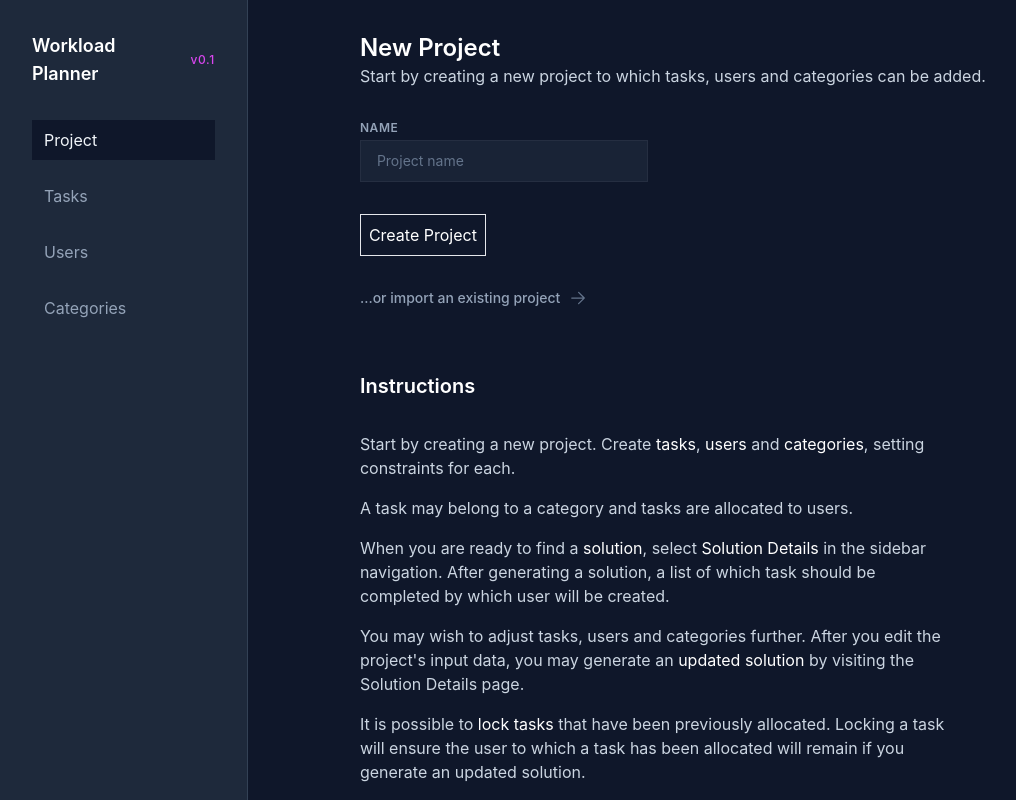
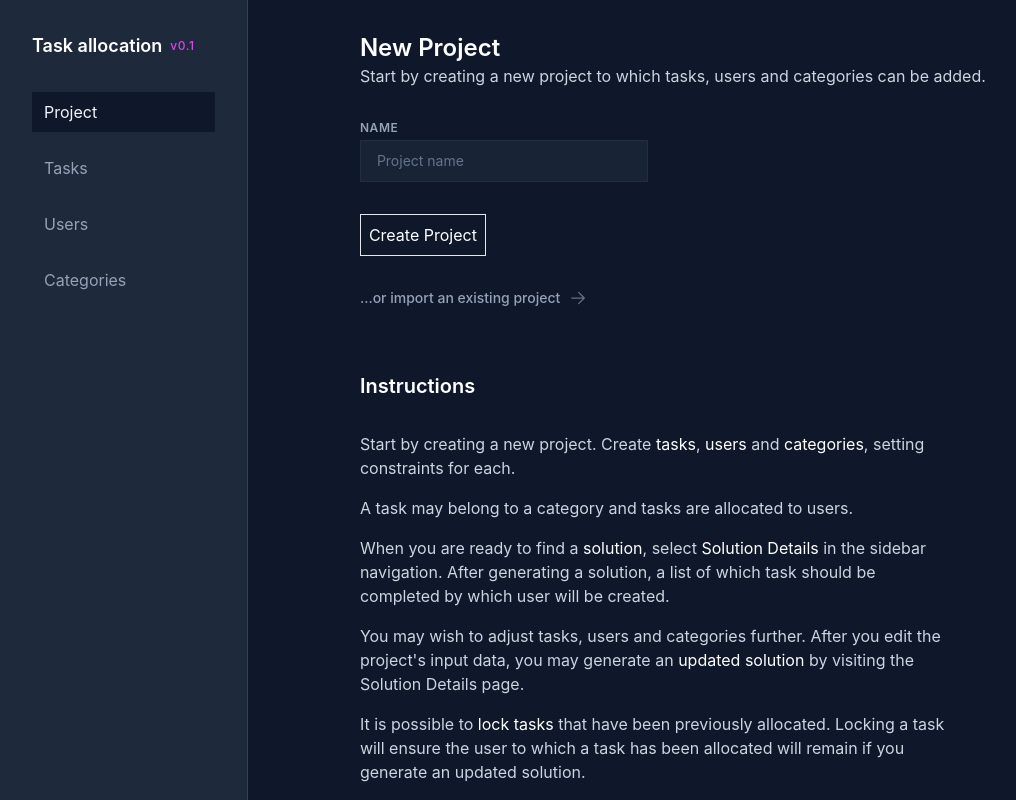
Before and after one commit to conjure-cp/task-allocation-demo, a Next.js app: page / in a window 1280 px wide. Shown: the whole page, without its empty margins (0-1016 px from the left). Built offline with nearby package versions, Linux system fonts and the light colour scheme.

Commit message:
replace "Workload Planner" with "Task allocation"

```diff
--- a/components/layout/layout.js
+++ b/components/layout/layout.js
@@ -16,7 +16,7 @@ export default function Layout({ children }) {
   return (
     <div className={"flex h-screen items-stretch"}>
       <Head>
-        <title>Workload Planner</title>
+        <title>Task allocation</title>
       </Head>
       <div
         className={"w-[19rem] border-r border-slate-700 bg-slate-800 px-8 py-8"}
@@ -24,7 +24,7 @@ export default function Layout({ children }) {
         <div className={"flex items-center space-x-2"}>
           <Link href={"/"}>
             <h1 className={"text-lg font-semibold hover:underline"}>
-              Workload Planner
+            Task allocation
             </h1>
           </Link>
           <span
```
Also changed, not shown: 1 other file (tests, documents, lock files or other folders).
